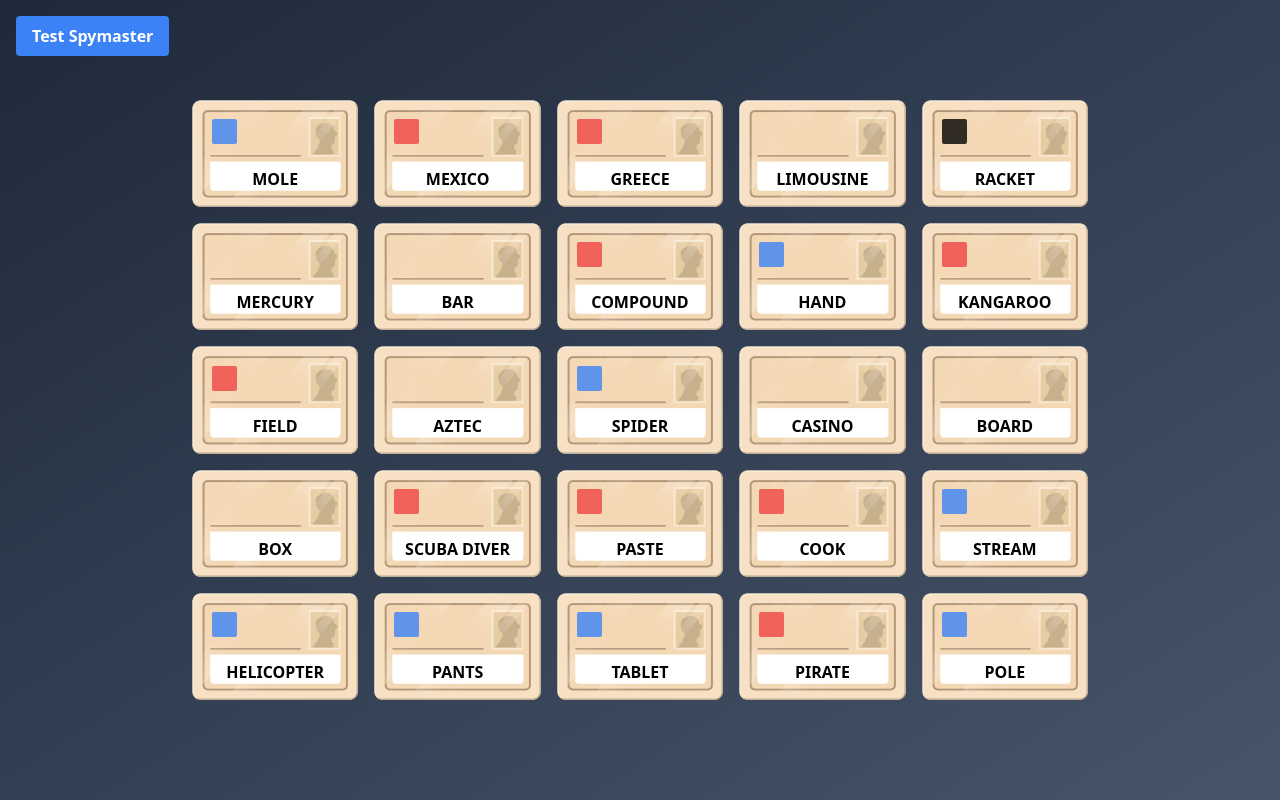
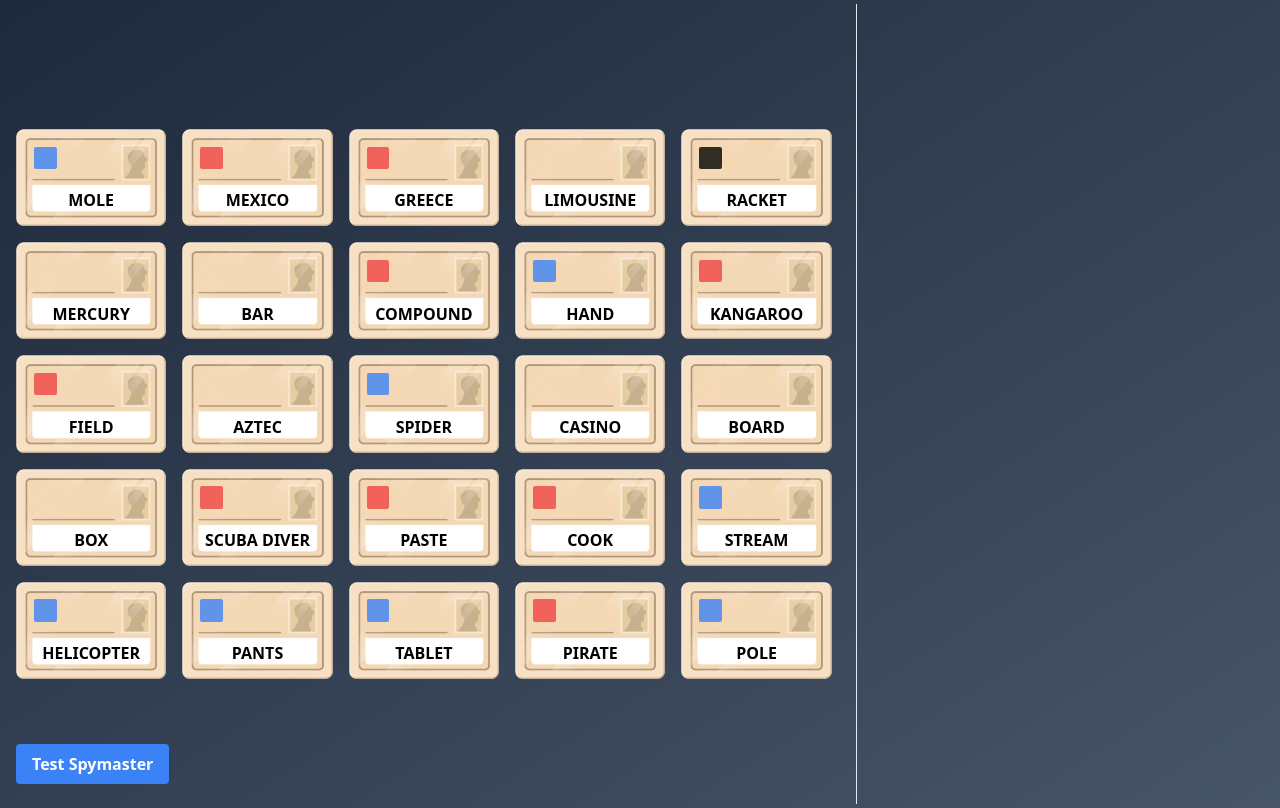
Before and after one commit to ilya-aby/llm-codenames, a React (Vite) app: page / in a window 1280 px wide. Built offline with nearby package versions, Linux system fonts and the light colour scheme.

Commit message:
Improve word overlay, WIP chat pane and chat message component

```diff
--- a/src/App.tsx
+++ b/src/App.tsx
@@ -1,9 +1,13 @@
 import { useState } from 'react';
 import Card from './components/Card';
+import { Chat, ChatMessage } from './components/Chat';
 import { GameState, initializeGameState } from './Game';
 import { createSpymasterPrompt } from './prompts/spymasterPrompt';
 
-const handleSpymasterTest = async (gameState: GameState) => {
+const handleSpymasterTest = async (
+  gameState: GameState,
+  addChatMessage: (message: ChatMessage) => void
+) => {
   const prompt = createSpymasterPrompt(gameState);
   try {
     const response = await fetch('/.netlify/functions/llm-proxy', {
@@ -15,6 +19,18 @@
     });
     const data = await response.json();
     console.log('Spymaster response:', data);
+    addChatMessage({
+      message: data.reasoning,
+      name: 'Red Spymaster (ChatGPT 4o-mini)',
+      initials: '4om',
+      team: 'red',
+    });
+    // addChatMessage({
+    //   message: data.clue + ' ' + data.number,
+    //   name: 'Red Spymaster (ChatGPT 4o-mini)',
+    //   initials: '4om',
+    //   team: 'red',
+    // });
   } catch (error) {
     console.error('Error testing spymaster:', error);
   }
@@ -22,10 +38,16 @@
 
 export default function App() {
   const [gameState] = useState<GameState>(initializeGameState());
+  const [chatHistory, setChatHistory] = useState<ChatMessage[]>([]);
+
+  const addChatMessage = (message: ChatMessage) => {
+    setChatHistory((prev) => [...prev, message]);
+  };
 
   return (
-    <div className='min-h-screen bg-gradient-to-br from-slate-800 to-slate-600 p-1 flex items-center justify-center sm:p-4'>
-      <div className='grid grid-cols-5 gap-2 max-w-4xl md:gap-4'>
+    <div className='min-h-screen flex flex-col gap-2 items-center justify-around bg-gradient-to-br from-slate-800 to-slate-600 p-1 lg:flex-row sm:px-4'>
+      {/* Game board */}
+      <div className='w-full h-1/2 grid grid-cols-5 gap-2 max-w-4xl lg:w-2/3 md:gap-4'>
         {gameState.cards.map((card, index) => (
           <Card
             key={index}
@@ -35,13 +57,19 @@
             isSpymasterView={gameState.currentRole === 'spymaster'}
           />
         ))}
-        <button
-          onClick={() => handleSpymasterTest(gameState)}
-          className='absolute top-4 left-4 bg-blue-500 hover:bg-blue-700 text-white font-bold py-2 px-4 rounded'
-        >
-          Test Spymaster
-        </button>
       </div>
+      {/* Chat history */}
+      <div className='w-full h-screen max-w-4xl self-start lg:w-1/3 lg:border-l lg:border-slate-200 lg:pl-4 lg:ml-4 py-2'>
+        {chatHistory.map((message, index) => (
+          <Chat key={index} {...message} />
+        ))}
+      </div>
+      <button
+        onClick={() => handleSpymasterTest(gameState, addChatMessage)}
+        className='absolute bottom-4 left-4 bg-blue-500 hover:bg-blue-700 text-white font-bold py-2 px-4 rounded'
+      >
+        Test Spymaster
+      </button>
     </div>
   );
 }
--- a/src/components/Card.tsx
+++ b/src/components/Card.tsx
@@ -1,18 +1,12 @@
 import { CardType } from '../Game';
 import cardFrontImage from '../assets/card-front.png';
+import { colorMap } from '../constants/colors';
 
 type CardProps = CardType & {
   isSpymasterView: boolean;
 };
 
 export default function Card({ word, color, isRevealed, isSpymasterView }: CardProps) {
-  const colorMap = {
-    blue: 'bg-blue-500',
-    red: 'bg-red-500',
-    black: 'bg-black',
-    neutral: 'bg-slate-700',
-  };
-
   return (
     <div className='relative  transform transition-transform hover:scale-105'>
       <img src={cardFrontImage} alt='Card background' className='w-full' />
@@ -23,13 +17,14 @@
         />
       )}
       {/* Full-color mask for revealed cards */}
-      {isRevealed && (
-        <div className={`absolute top-0 left-0 w-full h-full ${colorMap[color]} opacity-80`} />
-      )}
+      {isRevealed && <div className={`absolute inset-0 ${colorMap[color]} opacity-80`} />}
       {/* Word overlay */}
-      <div className='absolute bottom-2 left-0 right-0 text-center font-bold text-xs sm:bottom-3 md:text-base md:bottom-4'>
+      <div className='absolute inset-0 flex items-center justify-center'>
+        <span className='font-bold text-xs md:text-base mt-[30%]'>{word}</span>
+      </div>
+      {/* <div className='absolute bottom-2 left-0 right-0 text-center font-bold text-xs sm:bottom-3 md:text-base md:bottom-4'>
         {word}
-      </div>
+      </div> */}
     </div>
   );
 }
--- /dev/null
+++ b/src/components/Chat.tsx
@@ -0,0 +1,29 @@
+import { TeamColor } from '../Game';
+import { colorMap } from '../constants/colors';
+
+export type ChatMessage = {
+  message: string;
+  name: string;
+  initials: string;
+  team: TeamColor;
+};
+
+export function Chat({ message, name, initials, team }: ChatMessage) {
+  return (
+    <div className='flex gap-3 p-2'>
+      {/* Avatar Circle */}
+      <div className='flex-shrink-0'>
+        <div
+          className={`w-10 h-10 rounded-full ${colorMap[team]} flex items-center justify-center text-white text-sm font-medium`}
+        >
+          {initials.toUpperCase()}
+        </div>
+      </div>
+      {/* Chat message */}
+      <div className='flex flex-col'>
+        <span className='text-slate-300 font-black text-sm'>{name}</span>
+        <p className='text-slate-300 text-sm italic'>{message}</p>
+      </div>
+    </div>
+  );
+}
--- /dev/null
+++ b/src/constants/colors.ts
@@ -0,0 +1,6 @@
+export const colorMap = {
+  blue: 'bg-blue-500',
+  red: 'bg-red-500',
+  black: 'bg-black',
+  neutral: 'bg-slate-700',
+};
```
